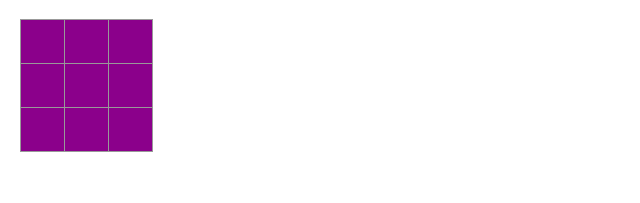
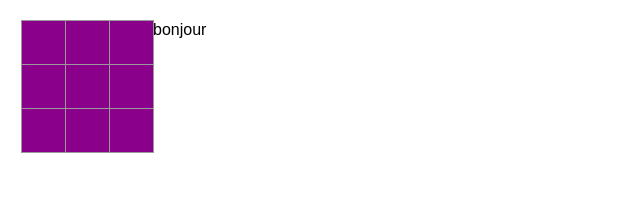
Before and after one commit to mohmoh999/firstrepository, a React (Create React App) app: page / in a window 1280 px wide. Shown: the top 203 px of the page, without its empty margins (0-640 px from the left). Built offline with nearby package versions, Linux system fonts and the light colour scheme.

Commit message:
second push

```diff
--- a/src/App.js
+++ b/src/App.js
@@ -7,7 +7,7 @@ export default function Board() {
             <div className="board-row">
                 <Square />
                 <Square />
-
+bonjour
                 <Square />
             </div>
             <div className="board-row">
--- a/src/index.css
+++ b/src/index.css
@@ -52,7 +52,7 @@ ul {
 
 body {
   font-family: sans-serif;
-  margin: 20px;
+  margin: 21px;
   padding: 0;
 }
 .board-row:after {
```
